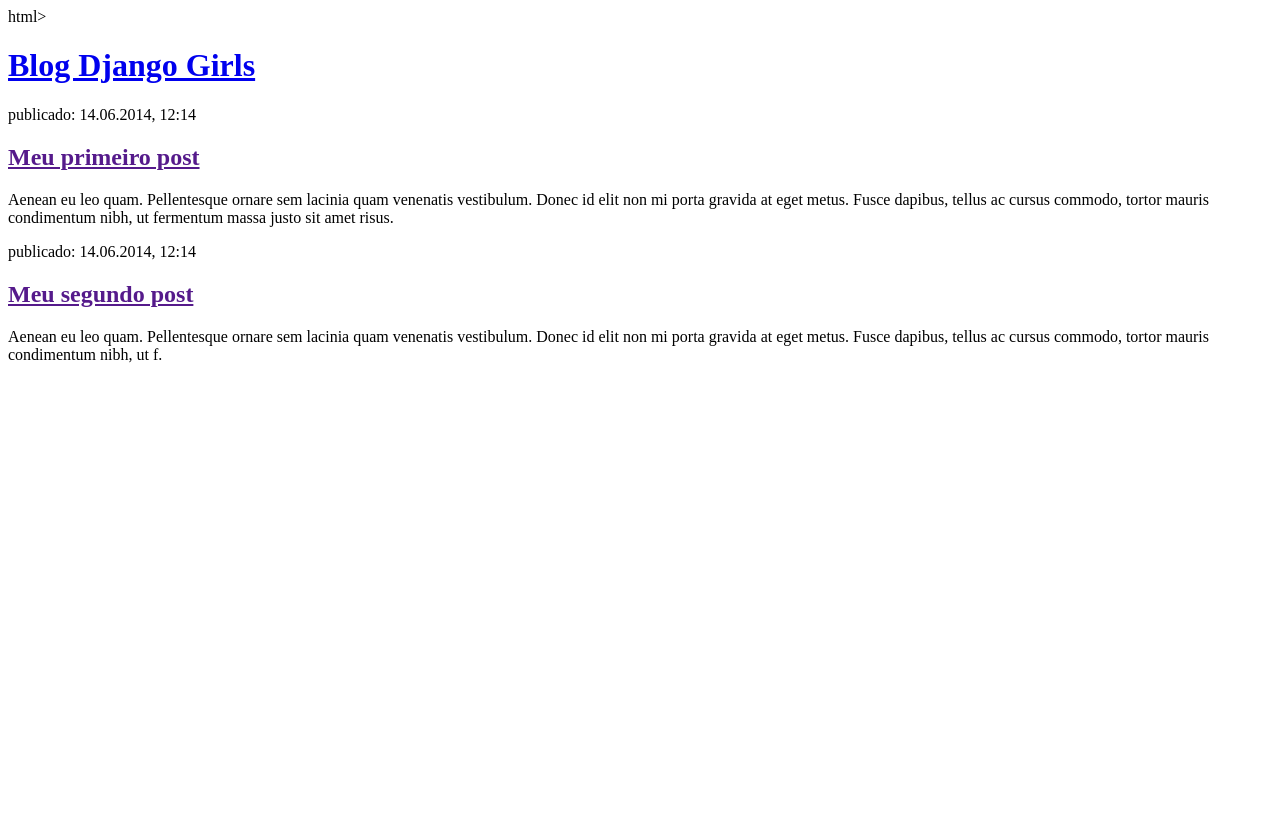
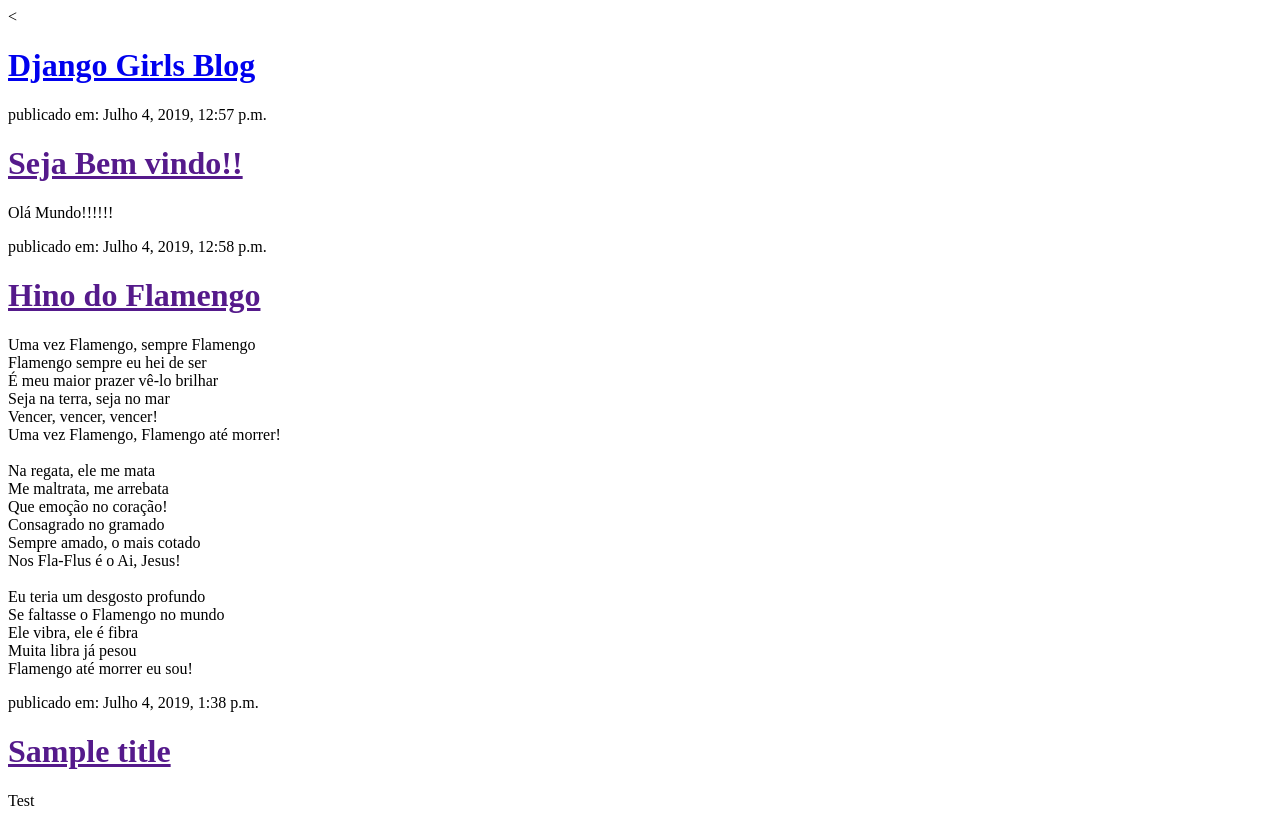
Before and after one commit to Nogueira012/my-first-blog, a Django app: page / in a window 1280 px wide. Before the commit the page ends 363 px from the top, so only its background shows below. Run offline with Django 3.2, Linux system fonts and the light colour scheme; data comes from the database, SQL or seed files in the repository; both versions use the stored data as it was after the commit.

Commit message:
Modified templates to display posts from database.

```diff
--- a/mysite/blog/templates/blog/post_list.html
+++ b/mysite/blog/templates/blog/post_list.html
@@ -1,22 +1,18 @@
-html>
+<html>
     <head>
         <title>Blog Django Girls</title>
     </head>
     <body>
-        <div>
-            <h1><a href="/">Blog Django Girls</a></h1>
+        <<div>
+            <h1><a href="/">Django Girls Blog</a></h1>
         </div>
 
-        <div>
-            <p>publicado: 14.06.2014, 12:14</p>
-            <h2><a href="">Meu primeiro post</a></h2>
-            <p>Aenean eu leo quam. Pellentesque ornare sem lacinia quam venenatis vestibulum. Donec id elit non mi porta gravida at eget metus. Fusce dapibus, tellus ac cursus commodo, tortor mauris condimentum nibh, ut fermentum massa justo sit amet risus.</p>
-        </div>
-
-        <div>
-            <p>publicado: 14.06.2014, 12:14</p>
-            <h2><a href="">Meu segundo post</a></h2>
-            <p>Aenean eu leo quam. Pellentesque ornare sem lacinia quam venenatis vestibulum. Donec id elit non mi porta gravida at eget metus. Fusce dapibus, tellus ac cursus commodo, tortor mauris condimentum nibh, ut f.</p>
-        </div>
+        {% for post in posts %}
+            <div>
+                <p>publicado em: {{ post.published_date }}</p>
+                <h1><a href="">{{ post.title }}</a></h1>
+                <p>{{ post.text|linebreaksbr }}</p>
+            </div>
+        {% endfor %}
     </body>
 </html>
--- a/mysite/blog/views.py
+++ b/mysite/blog/views.py
@@ -1,6 +1,8 @@
 from django.shortcuts import render
+from django.utils import timezone
+from .models import Post
 
-# Create your views here.
 
 def post_list(request):
-    return render(request, 'blog/post_list.html', {})
+    posts = Post.objects.filter(published_date__lte=timezone.now()).order_by('published_date')
+    return render(request, 'blog/post_list.html', {'posts': posts})
```
Also changed, not shown: mysite/db.sqlite3.
